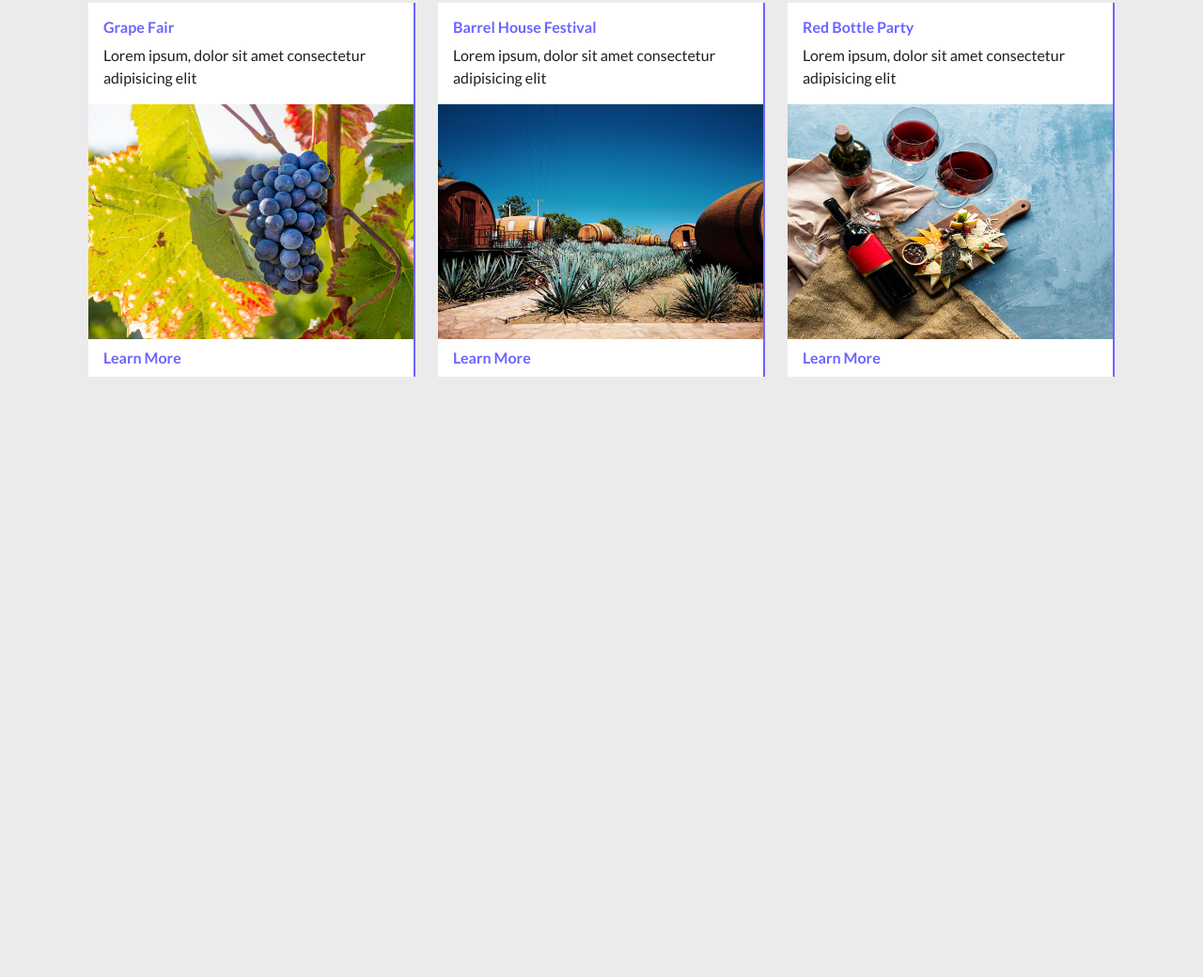
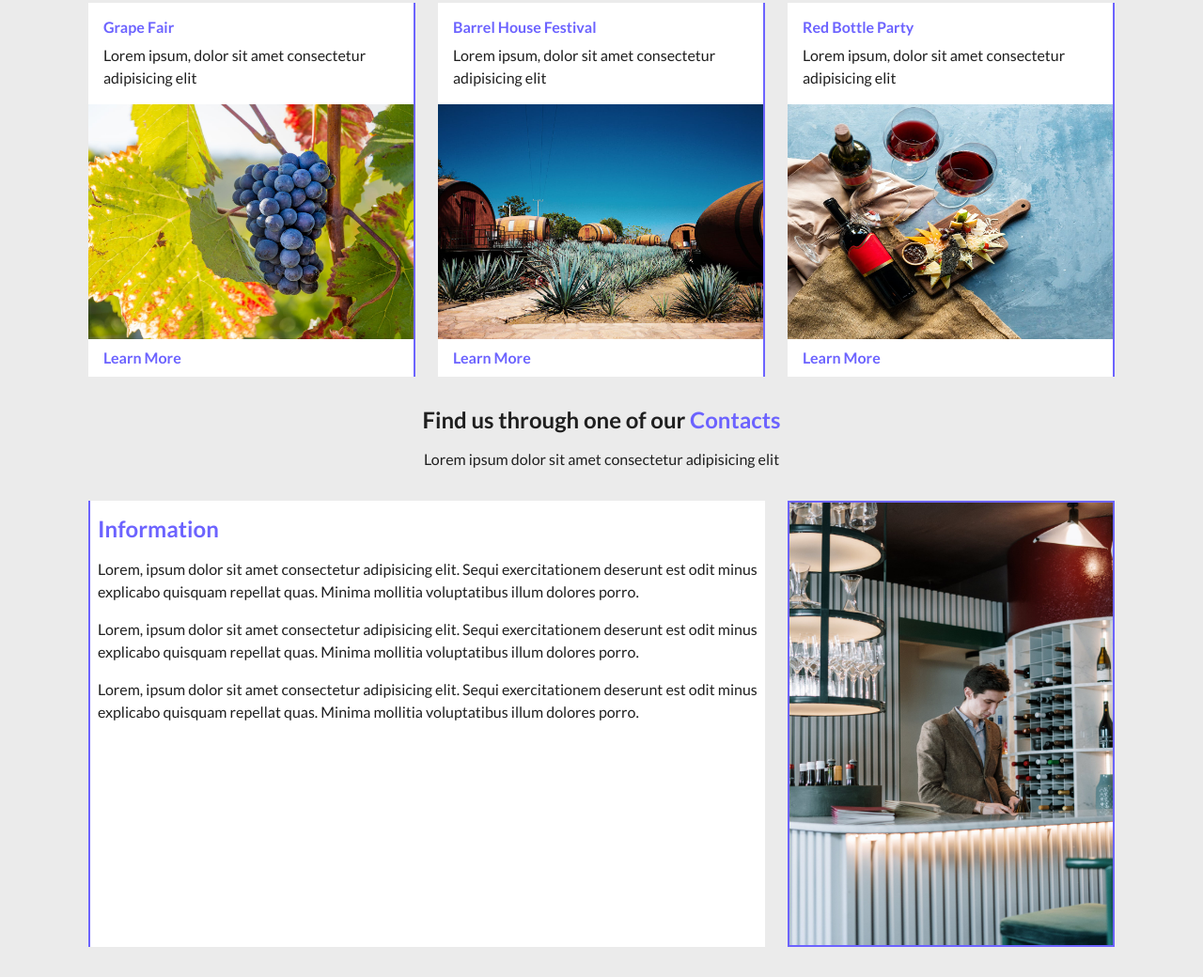
Before and after one commit to rafaeljosecomputacao/wine-bootstrap, a plain HTML site: page index.html in a window 1280 px wide. Shown: the part 2245-3285 px from the top of the page at 94% size. Before the commit the page ends 2678 px from the top, so only its background shows below. Drawn offline with nearby package versions, Linux system fonts and the light colour scheme.

Commit message:
create-contact-section

```diff
--- a/css/style.css
+++ b/css/style.css
@@ -285,6 +285,30 @@ a {
     color: var(--dark-color);
 }
 
+/* Contact Section */
+#contact-section {
+    margin-bottom: 32px;
+}
+
+#contact-section .contact-image-container {
+    height: 400px;
+}
+
+#contact-section .contact-image-container img {
+    border: 2px solid var(--primary-color);
+}
+
+#contact-section .contact-text-container {
+    background-color: var(--light-color);
+    border-left: 2px solid var(--primary-color);
+    padding: 16px 8px;
+    margin-bottom: 16px;
+}
+
+#contact-section .contact-text-container h4 {
+    margin-bottom: 16px;
+}
+
 /* Scrollbar */
 ::-webkit-scrollbar {
     width: 8px;
@@ -310,6 +334,11 @@ a {
     /* Event Section */
     #event-section .card img {
         max-height: 250px;
+    }
+
+    /* Contact Section */
+    #contact-section .contact-image-container {
+        height: 450px;
     }
 }
 
@@ -368,6 +397,16 @@ a {
     #event-section .card img {
         height: 250px;
     }
+
+    /* Contact Section */
+    #contact-section {
+        padding: 0 24px;
+    }
+
+    #contact-section .contact-text-container {
+        height: 100%;
+        margin-bottom: 0;
+    }
 }
 
 @media screen and (min-width: 1024px) {
@@ -412,4 +451,9 @@ a {
     #event-section .card {
         max-height: 400px;
     }
+
+    /* Contact Section */
+    #contact-section .contact-image-container {
+        height: 475px;
+    }
 }
--- a/index.html
+++ b/index.html
@@ -274,5 +274,37 @@
             </div>
         </div>
     </section>
+    <!-- Contact Section -->
+    <section id="contact-section" class="container">
+        <div class="title">
+            <h1 class="fw-bold dark-color">
+                Find us through one of our <span class="fw-bold primary-color">Contacts</span>
+            </h1>
+            <p class="dark-color">
+                Lorem ipsum dolor sit amet consectetur adipisicing elit
+            </p>
+        </div>
+        <div class="row">
+            <div class="col-12 col-md-7 col-lg-8">
+                <div class="contact-text-container">
+                    <h4 class="fw-bold primary-color">Information</h4>
+                    <p class="mb-3 dark-color">
+                        Lorem, ipsum dolor sit amet consectetur adipisicing elit. Sequi exercitationem deserunt est odit minus explicabo quisquam repellat quas. Minima mollitia voluptatibus illum dolores porro.
+                    </p>
+                    <p class="mb-3 dark-color">
+                        Lorem, ipsum dolor sit amet consectetur adipisicing elit. Sequi exercitationem deserunt est odit minus explicabo quisquam repellat quas. Minima mollitia voluptatibus illum dolores porro.
+                    </p>
+                    <p class="mb-0 dark-color">
+                        Lorem, ipsum dolor sit amet consectetur adipisicing elit. Sequi exercitationem deserunt est odit minus explicabo quisquam repellat quas. Minima mollitia voluptatibus illum dolores porro.
+                    </p>
+                </div>
+            </div>
+            <div class="col-12 col-md-5 col-lg-4">
+                <div class="contact-image-container">
+                    <img src="img/contact-banner.jpg" class="d-block w-100 h-100" alt="Winery manager">
+                </div>
+            </div>
+        </div>
+    </section>
 </body>
 </html>
```
Also changed, not shown: img/contact-banner.jpg (added).
